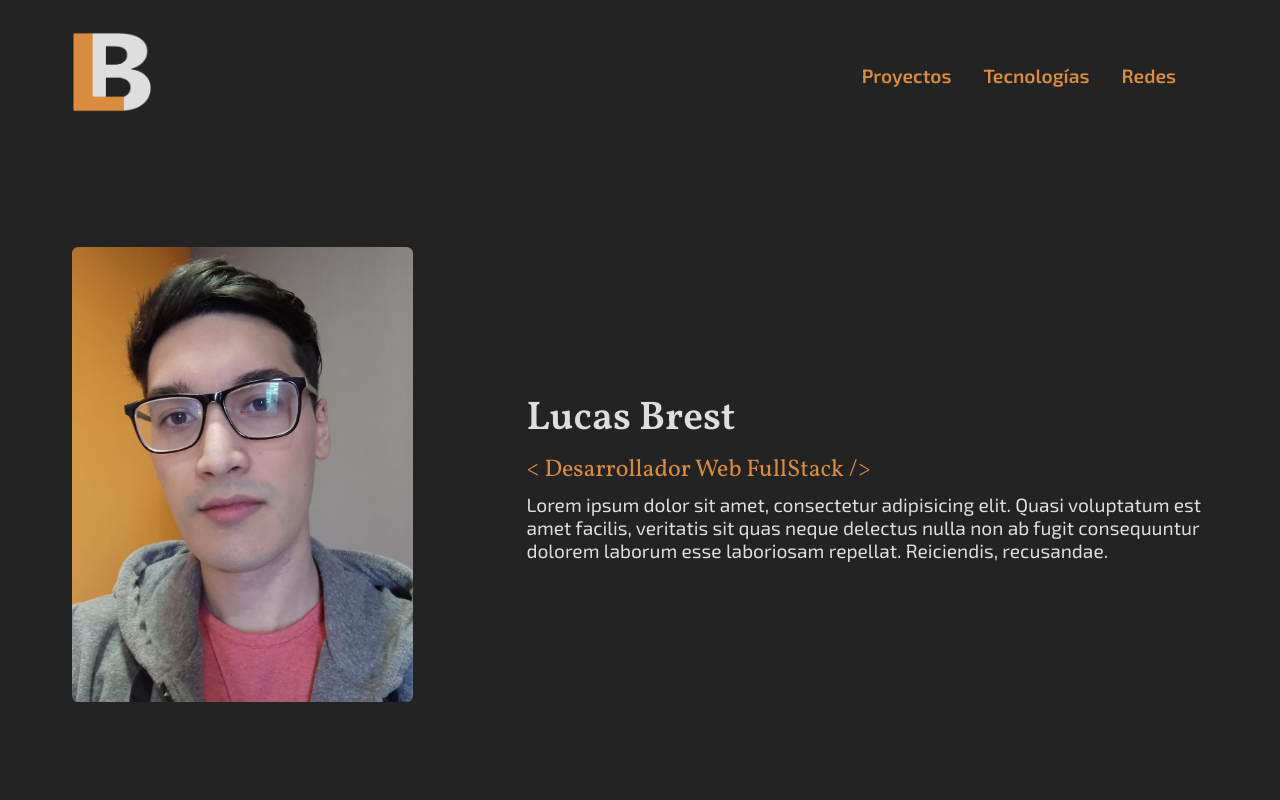
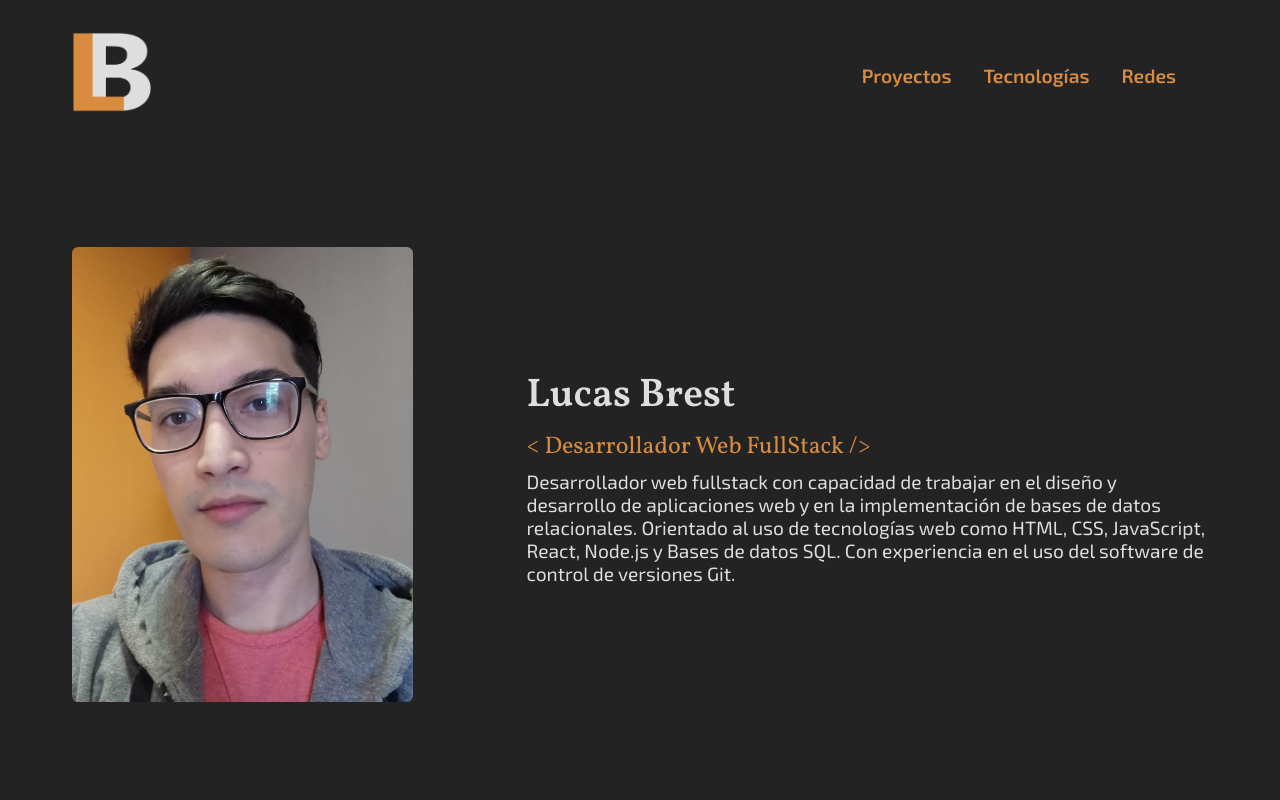
Before and after one commit to Lucas-ez/portfolio, a React (Create React App) app: page / in a window 1280 px wide. Shown: the top 800 px of the page. Built offline with nearby package versions, Linux system fonts and the light colour scheme.

Commit message:
Add Descripcion en home

```diff
--- a/src/containers/home/Home.jsx
+++ b/src/containers/home/Home.jsx
@@ -8,7 +8,7 @@ function Home() {
       <div className='home_text-section'>
         <div className='home_title'>Lucas Brest</div>
         <div className='home_subtitle'>{"< Desarrollador Web FullStack />"}</div>
-        <div className='home_description'>Lorem ipsum dolor sit amet, consectetur adipisicing elit. Quasi voluptatum est amet facilis, veritatis sit quas neque delectus nulla non ab fugit consequuntur dolorem laborum esse laboriosam repellat. Reiciendis, recusandae.</div>
+        <div className='home_description'>Desarrollador web fullstack con capacidad de trabajar en el diseño y desarrollo de aplicaciones web y en la implementación de bases de datos relacionales. Orientado al uso de tecnologías web como HTML, CSS, JavaScript, React, Node.js y Bases de datos SQL. Con experiencia en el uso del software de control de versiones Git.</div>
       </div>
       <div className='home_img-section'>
         <img src={portrait} alt='portrait'/>
```
